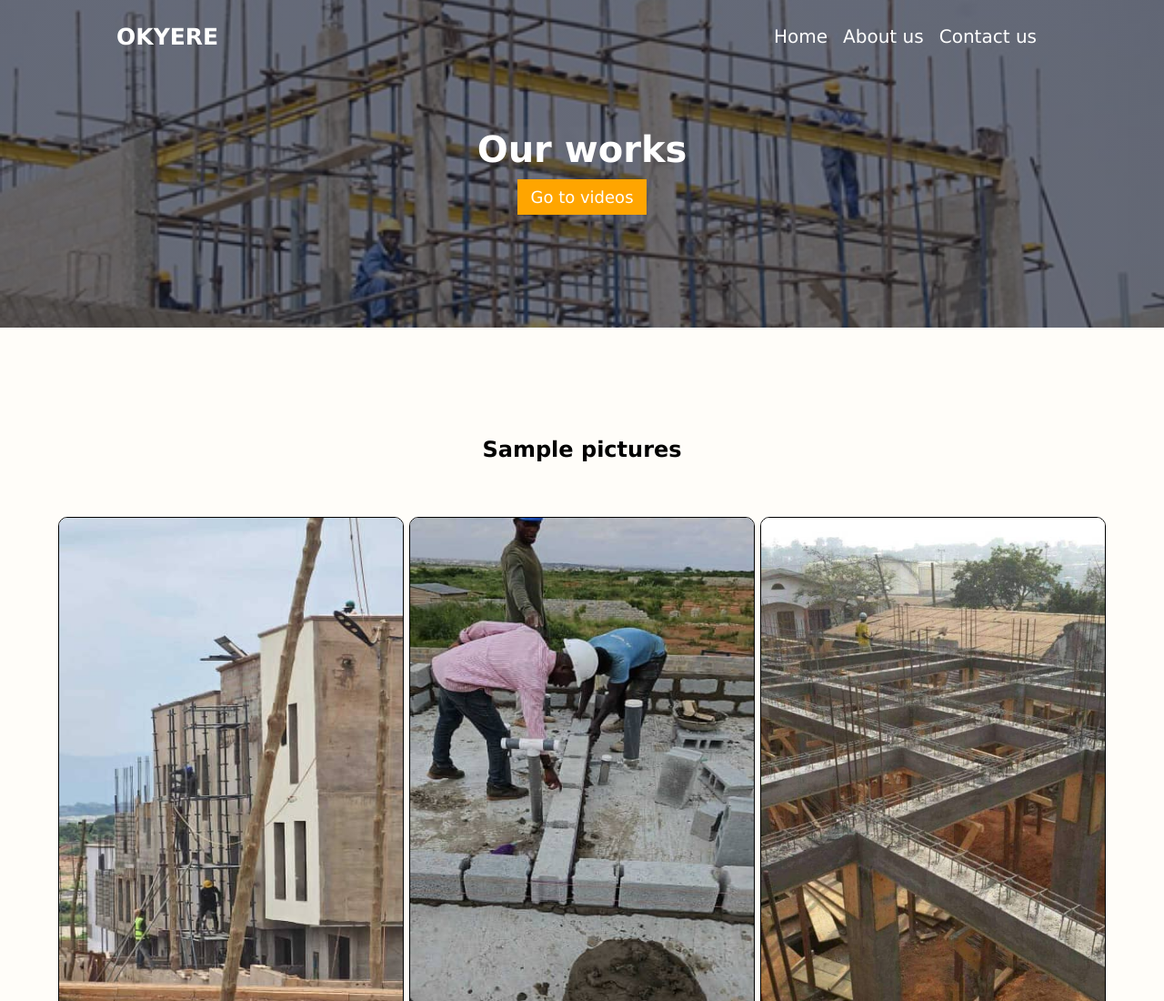
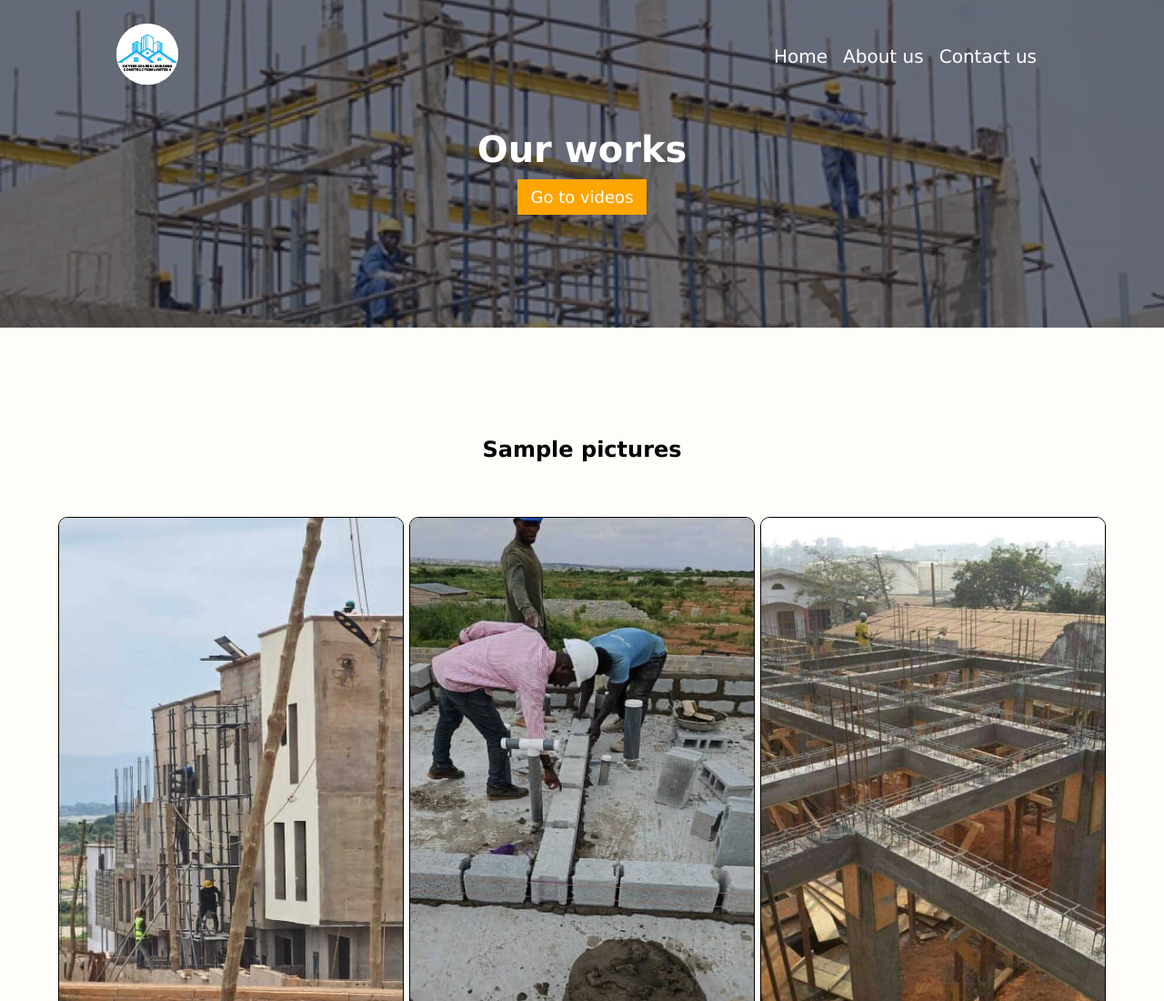
Before and after one commit to dataman01-coder/Okyere-general-building-construction-works-limited-III-, a plain HTML site: page works.html in a window 1280 px wide. Shown: the top 1100 px of the page at 91% size. Drawn offline with Linux system fonts and the light colour scheme.

Commit message:
Update works.html
Favicon and logo added to homepage.

```diff
--- a/works.html
+++ b/works.html
@@ -10,11 +10,12 @@
     <link rel="preconnect" href="https://fonts.googleapis.com">
     <link rel="preconnect" href="https://fonts.gstatic.com" crossorigin>
     <link href="https://fonts.googleapis.com/css2?family=Poppins:ital,wght@0,100;0,200;0,300;0,400;0,500;0,600;0,700;0,800;0,900;1,100;1,200;1,300;1,400;1,500;1,600;1,700;1,800;1,900&display=swap" rel="stylesheet">
+    <link rel="icon" href="favicon.png" type="image/png">
 </head>
 <body>
     <header class="works_header">
         <nav>
-            <a href="index.html" class="logo">OKYERE</a>
+            <a href="index.html" class="logo"><a href="index.html" class="logo"><img src="favicon.png" alt="" style="width:15%; background:#fff; border-radius:50%;"></a></a>
             <div class="nav-links" id="nav-links">
                 <ul>
                     <img src="Our works/close-menu.png" alt="" class="hide-desktop" onclick="closeMenu()">
```
